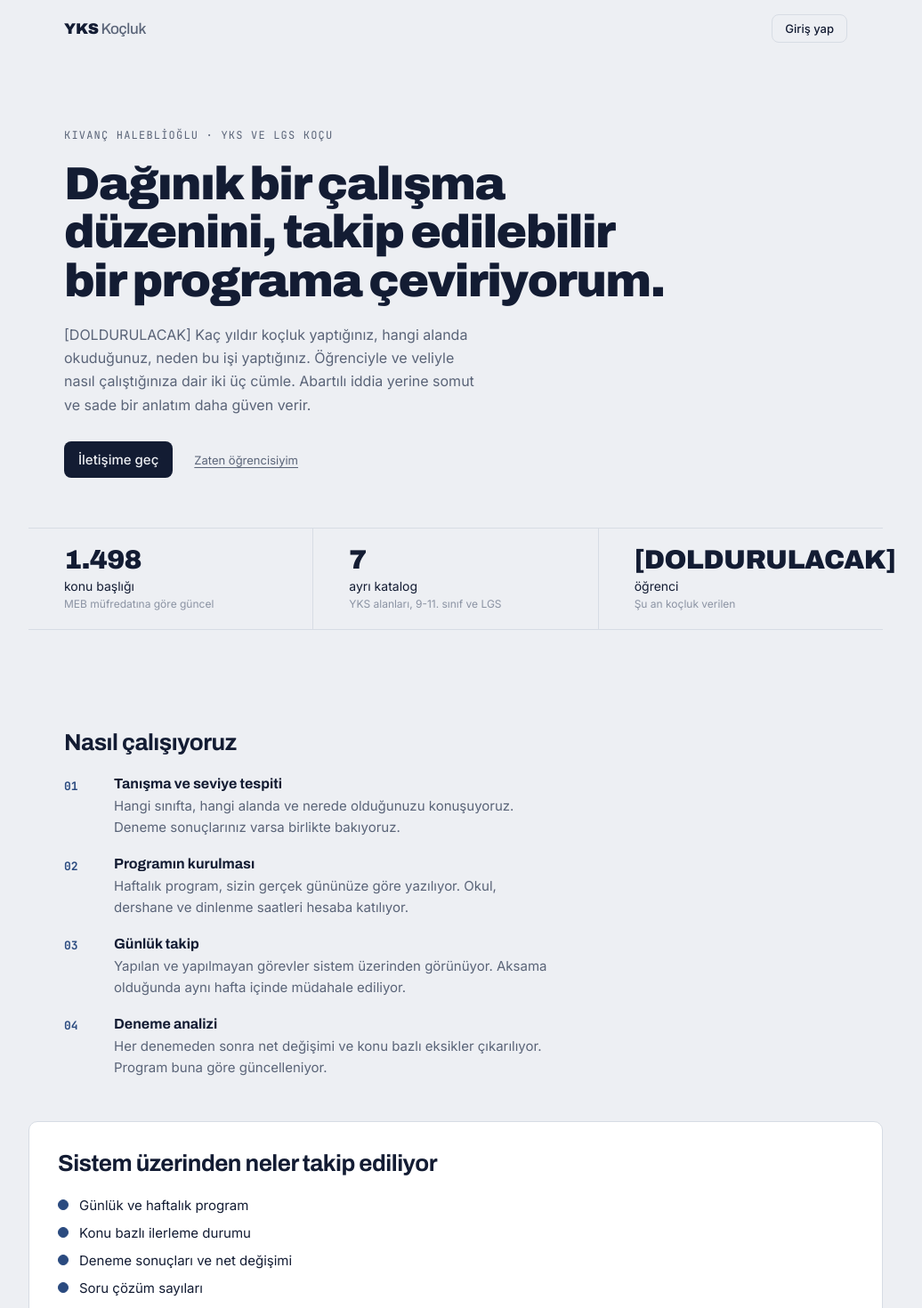
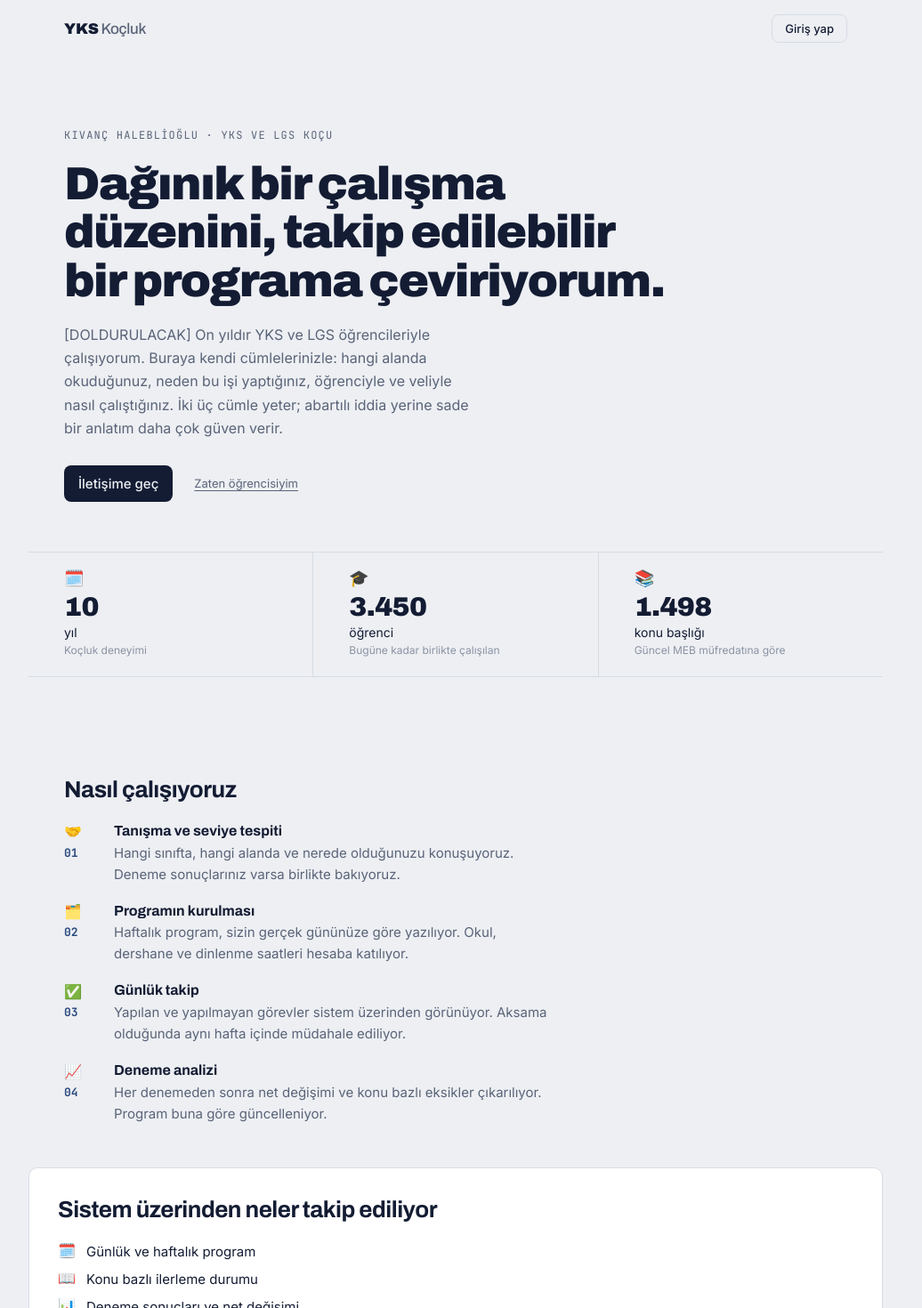
Before and after one commit to haleblioglukivanc/yks-kocluk, a React (Vite) app: page / in a window 1280 px wide. Shown: the top 1470 px of the page at 89% size, without its empty margins (128-1164 px from the left). Built offline with nearby package versions, Linux system fonts and the light colour scheme; no server answers.

Commit message:
Tanitim sayfasina emoji isaretleri; deneyim ve ogrenci sayisi eklendi

```diff
--- a/src/ekranlar/Tanitim.jsx
+++ b/src/ekranlar/Tanitim.jsx
@@ -1,8 +1,4 @@
 import { site } from '../icerik/site.js'
-
-function Kabarcik({ dolu = true }) {
-  return <span className={dolu ? 'kb kb--dolu' : 'kb'} aria-hidden="true" />
-}
 
 export default function Tanitim({ onGiris }) {
   const { koc, iletisim, ozetler, nasil, platform, kimler, cagri } = site
@@ -46,6 +42,7 @@ export default function Tanitim({ onGiris }) {
       <section className="t-sayilar">
         {ozetler.map((o) => (
           <div key={o.etiket} className="t-sayi">
+            <span className="t-emoji" aria-hidden="true">{o.emoji}</span>
             <strong>{o.sayi}</strong>
             <span className="t-sayi-etiket">{o.etiket}</span>
             <span className="t-sayi-not">{o.not}</span>
@@ -59,7 +56,10 @@ export default function Tanitim({ onGiris }) {
         <ol className="t-adimlar">
           {nasil.adimlar.map((a, i) => (
             <li key={a.baslik}>
-              <span className="t-adim-no">{String(i + 1).padStart(2, '0')}</span>
+              <span className="t-adim-no">
+                <span className="t-emoji" aria-hidden="true">{a.emoji}</span>
+                {String(i + 1).padStart(2, '0')}
+              </span>
               <div>
                 <h3>{a.baslik}</h3>
                 <p>{a.metin}</p>
@@ -74,9 +74,9 @@ export default function Tanitim({ onGiris }) {
         <h2>{platform.baslik}</h2>
         <ul className="t-maddeler">
           {platform.maddeler.map((m) => (
-            <li key={m}>
-              <Kabarcik />
-              {m}
+            <li key={m.metin}>
+              <span className="t-emoji" aria-hidden="true">{m.emoji}</span>
+              {m.metin}
             </li>
           ))}
         </ul>
@@ -92,6 +92,7 @@ export default function Tanitim({ onGiris }) {
         <div className="t-gruplar">
           {kimler.gruplar.map((g) => (
             <div key={g.ad} className="t-grup">
+              <span className="t-emoji t-emoji--buyuk" aria-hidden="true">{g.emoji}</span>
               <span className="t-grup-ad">{g.ad}</span>
               <span className="t-grup-aciklama">{g.aciklama}</span>
             </div>
--- a/src/icerik/site.js
+++ b/src/icerik/site.js
@@ -13,10 +13,12 @@ export const site = {
     // Tek cümlelik vaat. Ziyaretçinin okuyacağı ilk şey.
     vaat: 'Dağınık bir çalışma düzenini, takip edilebilir bir programa çeviriyorum.',
     // Kısa tanıtım. 2-3 cümle. Kendi ağzınızdan yazın.
+    // ⚠️ Bu metin hâlâ yer tutucu. Kıvanç kendi ağzından yazmalı.
     tanitim:
-      '[DOLDURULACAK] Kaç yıldır koçluk yaptığınız, hangi alanda okuduğunuz, ' +
-      'neden bu işi yaptığınız. Öğrenciyle ve veliyle nasıl çalıştığınıza dair ' +
-      'iki üç cümle. Abartılı iddia yerine somut ve sade bir anlatım daha güven verir.',
+      '[DOLDURULACAK] On yıldır YKS ve LGS öğrencileriyle çalışıyorum. ' +
+      'Buraya kendi cümlelerinizle: hangi alanda okuduğunuz, neden bu işi ' +
+      'yaptığınız, öğrenciyle ve veliyle nasıl çalıştığınız. İki üç cümle yeter; ' +
+      'abartılı iddia yerine sade bir anlatım daha çok güven verir.',
   },
 
   iletisim: {
@@ -29,33 +31,37 @@ export const site = {
 
   // Ana vaadin altındaki üç kısa kanıt satırı.
   ozetler: [
-    { sayi: '1.498', etiket: 'konu başlığı', not: 'MEB müfredatına göre güncel' },
-    { sayi: '7', etiket: 'ayrı katalog', not: 'YKS alanları, 9-11. sınıf ve LGS' },
-    { sayi: '[DOLDURULACAK]', etiket: 'öğrenci', not: 'Şu an koçluk verilen' },
+    { emoji: '🗓️', sayi: '10', etiket: 'yıl', not: 'Koçluk deneyimi' },
+    { emoji: '🎓', sayi: '3.450', etiket: 'öğrenci', not: 'Bugüne kadar birlikte çalışılan' },
+    { emoji: '📚', sayi: '1.498', etiket: 'konu başlığı', not: 'Güncel MEB müfredatına göre' },
   ],
 
   nasil: {
     baslik: 'Nasıl çalışıyoruz',
     adimlar: [
       {
+        emoji: '🤝',
         baslik: 'Tanışma ve seviye tespiti',
         metin:
           'Hangi sınıfta, hangi alanda ve nerede olduğunuzu konuşuyoruz. ' +
           'Deneme sonuçlarınız varsa birlikte bakıyoruz.',
       },
       {
+        emoji: '🗂️',
         baslik: 'Programın kurulması',
         metin:
           'Haftalık program, sizin gerçek gününüze göre yazılıyor. ' +
           'Okul, dershane ve dinlenme saatleri hesaba katılıyor.',
       },
       {
+        emoji: '✅',
         baslik: 'Günlük takip',
         metin:
           'Yapılan ve yapılmayan görevler sistem üzerinden görünüyor. ' +
           'Aksama olduğunda aynı hafta içinde müdahale ediliyor.',
       },
       {
+        emoji: '📈',
         baslik: 'Deneme analizi',
         metin:
           'Her denemeden sonra net değişimi ve konu bazlı eksikler çıkarılıyor. ' +
@@ -67,21 +73,21 @@ export const site = {
   platform: {
     baslik: 'Sistem üzerinden neler takip ediliyor',
     maddeler: [
-      'Günlük ve haftalık program',
-      'Konu bazlı ilerleme durumu',
-      'Deneme sonuçları ve net değişimi',
-      'Soru çözüm sayıları',
-      'Veli görüntüleme erişimi',
+      { emoji: '🗓️', metin: 'Günlük ve haftalık program' },
+      { emoji: '📖', metin: 'Konu bazlı ilerleme durumu' },
+      { emoji: '📊', metin: 'Deneme sonuçları ve net değişimi' },
+      { emoji: '✏️', metin: 'Soru çözüm sayıları' },
+      { emoji: '👨‍👩‍👦', metin: 'Veli görüntüleme erişimi' },
     ],
   },
 
   kimler: {
     baslik: 'Kimler için',
     gruplar: [
-      { ad: 'YKS', aciklama: 'Sayısal, Eşit Ağırlık ve Sözel alanları' },
-      { ad: '9-11. sınıf', aciklama: 'Okul dersleriyle birlikte erken hazırlık' },
-      { ad: 'LGS', aciklama: '8. sınıf öğrencileri' },
-      { ad: 'Mezun', aciklama: 'İkinci kez sınava girecekler' },
+      { emoji: '🎯', ad: 'YKS', aciklama: 'Sayısal, Eşit Ağırlık ve Sözel alanları' },
+      { emoji: '🏫', ad: '9-11. sınıf', aciklama: 'Okul dersleriyle birlikte erken hazırlık' },
+      { emoji: '🧩', ad: 'LGS', aciklama: '8. sınıf öğrencileri' },
+      { emoji: '🔁', ad: 'Mezun', aciklama: 'İkinci kez sınava girecekler' },
     ],
   },
 
--- a/src/index.css
+++ b/src/index.css
@@ -322,3 +322,15 @@ main { max-width: 44rem; margin: 0 auto; padding: clamp(1rem, 4vw, 1.75rem); }
   border-top: 1px solid var(--cizgi);
   font-size: 0.8125rem; color: var(--soluk);
 }
+
+/* Emoji işaretleri: metnin yanında hizalı dursun, tipografiyi bozmasın */
+.t-emoji {
+  font-size: 1rem;
+  line-height: 1;
+  font-family:
+    'Apple Color Emoji', 'Segoe UI Emoji', 'Noto Color Emoji', sans-serif;
+}
+.t-sayi .t-emoji { display: block; margin-bottom: 0.5rem; font-size: 1.125rem; }
+.t-adim-no { display: flex; flex-direction: column; align-items: flex-start; gap: 0.4rem; }
+.t-emoji--buyuk { display: block; font-size: 1.25rem; margin-bottom: 0.5rem; }
+.t-maddeler li .t-emoji { flex-shrink: 0; width: 1.25rem; }
```
